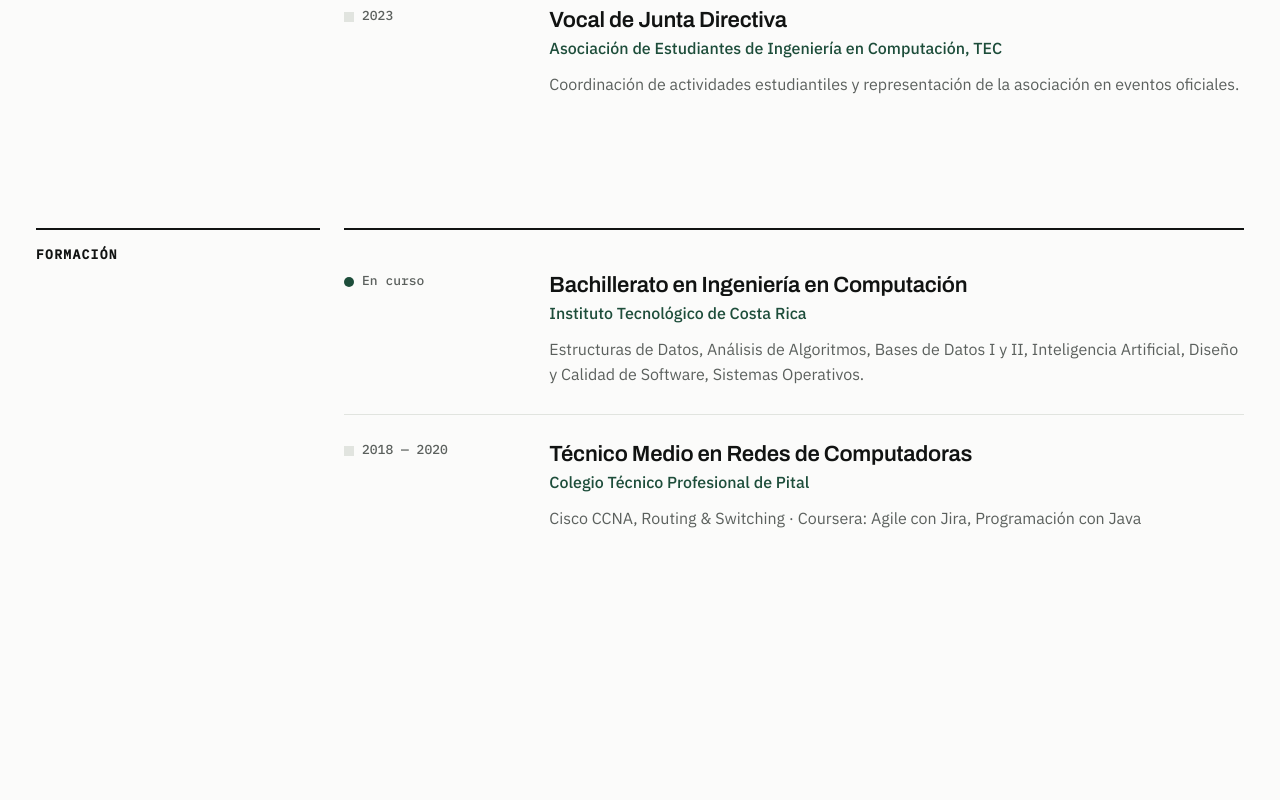
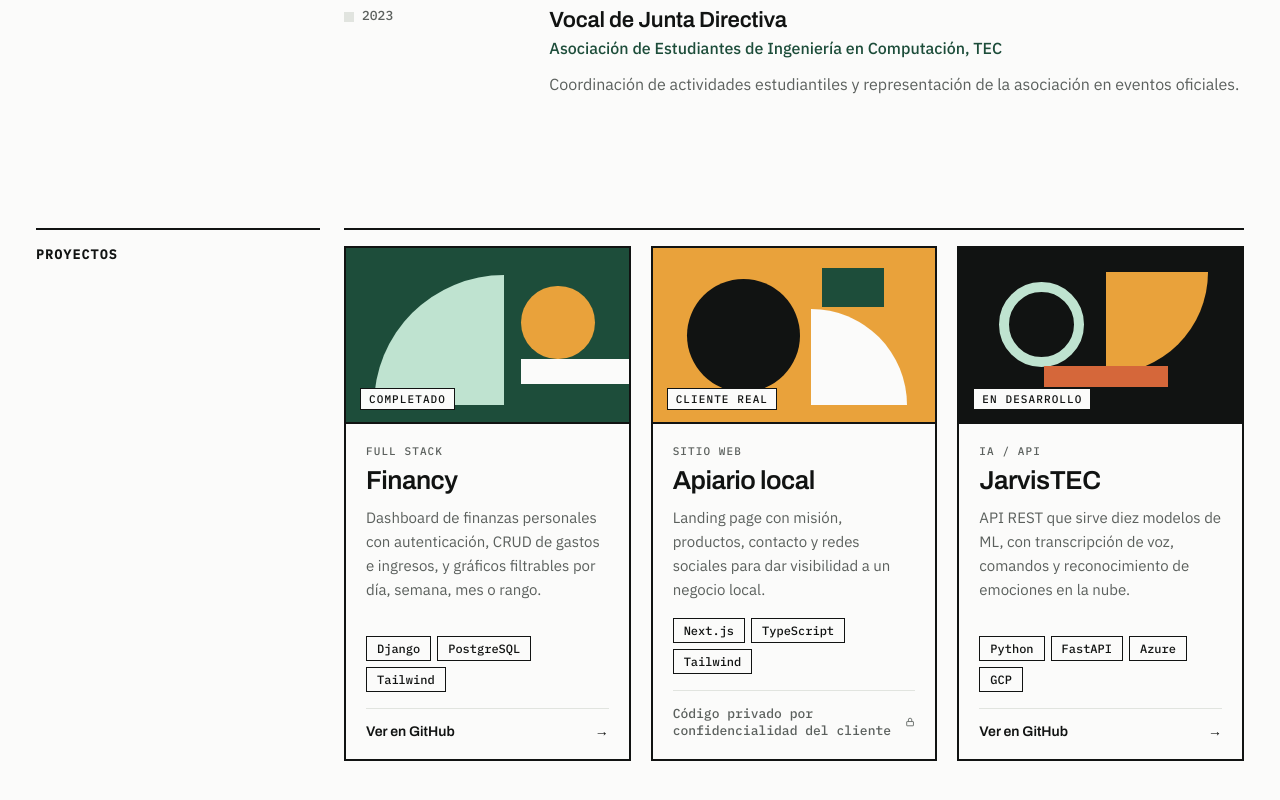
Before and after one commit to ccorella111/web-portfolio, a React (Vite) app: page / in a window 1280 px wide. Shown: the part 1974-2774 px from the top of the page. Before the commit the page ends 2556 px from the top, so only its background shows below. Built offline with nearby package versions, Linux system fonts and the light colour scheme.

Commit message:
feat: add projects section with geometric covers

```diff
--- a/src/App.tsx
+++ b/src/App.tsx
@@ -5,6 +5,7 @@ import { TechMarquee } from './components/sections/marquee/TechMarquee';
 import { About } from './components/sections/about/About';
 import { Experience } from './components/sections/experience/Experience';
 import { Education } from './components/sections/education/Education';
+import { Projects } from './components/sections/projects/Projects';
 
 function App() {
 
@@ -22,6 +23,7 @@ function App() {
         <div className='wrap'>
           <About />
           <Experience />
+          <Projects />
           <Education />
         </div>
 
--- /dev/null
+++ b/src/components/sections/projects/ProjectCard.tsx
@@ -0,0 +1,43 @@
+import type { Project } from "../../../types";
+import { ui } from "../../../data/ui";
+import { useLanguage } from "../../../i18n/LanguageContext";
+import { ChipList } from "../../ui/ChipList";
+import { ProjectCover } from './ProjectCover';
+
+function LockIcon() {
+    return (
+        <svg viewBox="0 0 24 24" width="16" height="16" fill="none" stroke="currentColor" strokeWidth="2" strokeLinejoin="round" aria-hidden="true">
+            <rect x="4" y="11" width="16" height="10" rx="1" />
+            <path d="M8 11V7a4 4 0 0 1 8 0v4" />
+        </svg>
+    );
+}
+
+export function ProjectCard({ project }: {project: Project}) {
+    const { t } = useLanguage();
+    const { link } = project;
+
+    return (
+        <article className="project">
+            <ProjectCover variant={project.cover} label={t(project.status)} />
+            <div className="project__body">
+                <div className="project__category">{t(project.category)}</div>
+                <h3>{t(project.name)}</h3>
+                <p>{t(project.description)}</p>
+                <ChipList items={project.stack} />
+
+                {link.kind === 'private' ? (
+                    <div className="project__link project__link--private">
+                        <span>{t(ui.privateCode)}</span>
+                        <LockIcon />
+                    </div>
+                ):(
+                    <a className="project__link" href={link.url} target="_blank" rel="noopener noreferrer">
+                        <span>{t(link.kind === 'repo' ? ui.viewRepo : ui.viewLive)}</span>
+                        <span className="project__arrow">→</span>
+                    </a>
+                )}
+            </div>
+        </article>
+    );
+}
--- /dev/null
+++ b/src/components/sections/projects/ProjectCover.tsx
@@ -0,0 +1,36 @@
+import type { CSSProperties } from "react";
+import type { CoverVariant } from "../../../types";
+
+interface Shape {
+    motion: 'a' | 'b' | 'c';
+    style: CSSProperties;
+}
+
+const COVERS: Record<CoverVariant, Shape[]> = {
+    green: [
+        { motion: 'a', style: { width: '46%', aspectRatio: '1', left: '10%', top: '16%', background: 'var(--mint)', borderRadius: '100% 0 0 0' } },
+        { motion: 'c', style: { width: '26%', aspectRatio: '1', right: '12%', top: '22%', background: 'var(--amber)', borderRadius: '50%' } },
+        { motion: 'b', style: { width: '38%', height: '14%', right: 0, bottom: '22%', background: 'var(--white)' } },
+    ],
+    amber: [
+        { motion: 'c', style: { width: '40%', aspectRatio: '1', left: '12%', top: '18%', background: 'var(--black)', borderRadius: '50%' } },
+        { motion: 'a', style: { width: '34%', aspectRatio: '1', right: '10%', bottom: '10%', background: 'var(--white)', borderRadius: '0 100% 0 0' } },
+        { motion: 'b', style: { width: '22%', height: '22%', right: '18%', top: '12%', background: 'var(--green)' } },
+    ],
+    black: [
+        { motion: 'c', style: { width: '30%', aspectRatio: '1', left: '14%', top: '20%', border: '10px solid var(--mint)', borderRadius: '50%' } },
+        { motion: 'a', style: { width: '36%', aspectRatio: '1', right: '12%', top: '14%', background: 'var(--amber)', borderRadius: '0 0 100% 0' } },
+        { motion: 'b', style: { width: '44%', height: '12%', left: '30%', bottom: '20%', background: 'var(--coral)' } },
+    ],
+};
+
+export function ProjectCover({ variant, label }: { variant: CoverVariant; label: string }) {
+    return (
+        <div className={`cover cover--${variant}`}>
+            {COVERS[variant].map((shape,i) => (
+                <div key={i} className={`cover__shape cover__shape--${shape.motion}`} style={shape.style} />
+            ))}
+            <span className="cover__label">{label}</span>
+        </div>
+    );
+}
--- /dev/null
+++ b/src/components/sections/projects/Projects.css
@@ -0,0 +1,54 @@
+.projects { display: grid; grid-template-columns: repeat(3, minmax(0, 1fr)); gap: 20px; }
+
+.project {
+    position: relative;
+    display: flex;
+    flex-direction: column;
+    border: 2px solid var(--black);
+    background: var(--white);
+    transition: transform .35s var(--ease), box-shadow .35s var(--ease);
+}
+.project:hover { transform: translate(-4px, -4px); box-shadow: 8px 8px 0 var(--black); }
+
+.cover { position: relative; aspect-ratio: 16 / 10; border-bottom: 2px solid var(--black); overflow: hidden; }
+.cover--green { background: var(--green); }
+.cover--amber { background: var(--amber); }
+.cover--black { background: var(--black); }
+.cover__shape { position: absolute; transition: transform .8s var(--ease);  }
+.project:hover .cover__shape--a { transform: rotate(90deg); }
+.project:hover .cover__shape--b { transform: translateX(-14%); }
+.project:hover .cover__shape--c { transform: scale(1.15); }
+.cover__label {
+    position: absolute;
+    left: 14px;
+    bottom: 12px;
+    font: 500 11px var(--mono);
+    letter-spacing: .1em;
+    text-transform: uppercase;
+    padding: 3px 8px;
+    background: var(--white);
+    border: 1px solid var(--black);
+}
+
+.project__body { padding: 20px; display: flex; flex-direction: column; flex: 1; }
+.project__category { font: 500 11px var(--mono); letter-spacing: .1em; text-transform: uppercase; color: var(--grey); }
+.project h3 { font: 600 26px/1.15 var(--display); letter-spacing: -.02em; margin: 8px 0 10px; }
+.project p { color: var(--grey); margin: 0 0 16px; font-size: 15px; }
+.project .chips { margin-top: auto; }
+
+.project__link {
+    display: flex;
+    justify-content: space-between;
+    align-items: center;
+    margin-top: 16px;
+    padding-top: 14px;
+    border-top: 1px solid var(--light);
+    font: 600 14px var(--display);
+    text-decoration: none;
+}
+.project__arrow { transition: transform .3s var(--ease); }
+.project:hover .project__arrow { transform: translateX(5px); }
+.project__link--private { font: 500 13px var(--mono); color: var(--grey); }
+
+@media (max-width: 980px) { .projects { grid-template-columns: 1fr 1fr; } }
+@media (max-width: 620px) { .projects { grid-template-columns: 1fr; } }
--- /dev/null
+++ b/src/components/sections/projects/Projects.tsx
@@ -0,0 +1,20 @@
+import { projects } from '../../../data/projects';
+import { ui } from '../../../data/ui';
+import { useLanguage } from '../../../i18n/LanguageContext';
+import { SectionBlock } from '../../ui/SectionBlock';
+import { ProjectCard } from './ProjectCard';
+import './Projects.css';
+
+export function Projects() {
+    const { t } = useLanguage();
+
+    return (
+        <SectionBlock id='proyectos' title={t(ui.sections.projects)}>
+            <div className='projects'>
+                {projects.map((project) => (
+                    <ProjectCard key={project.name.es} project={project} />
+                ))}
+            </div>
+        </SectionBlock>
+    );
+}
```
